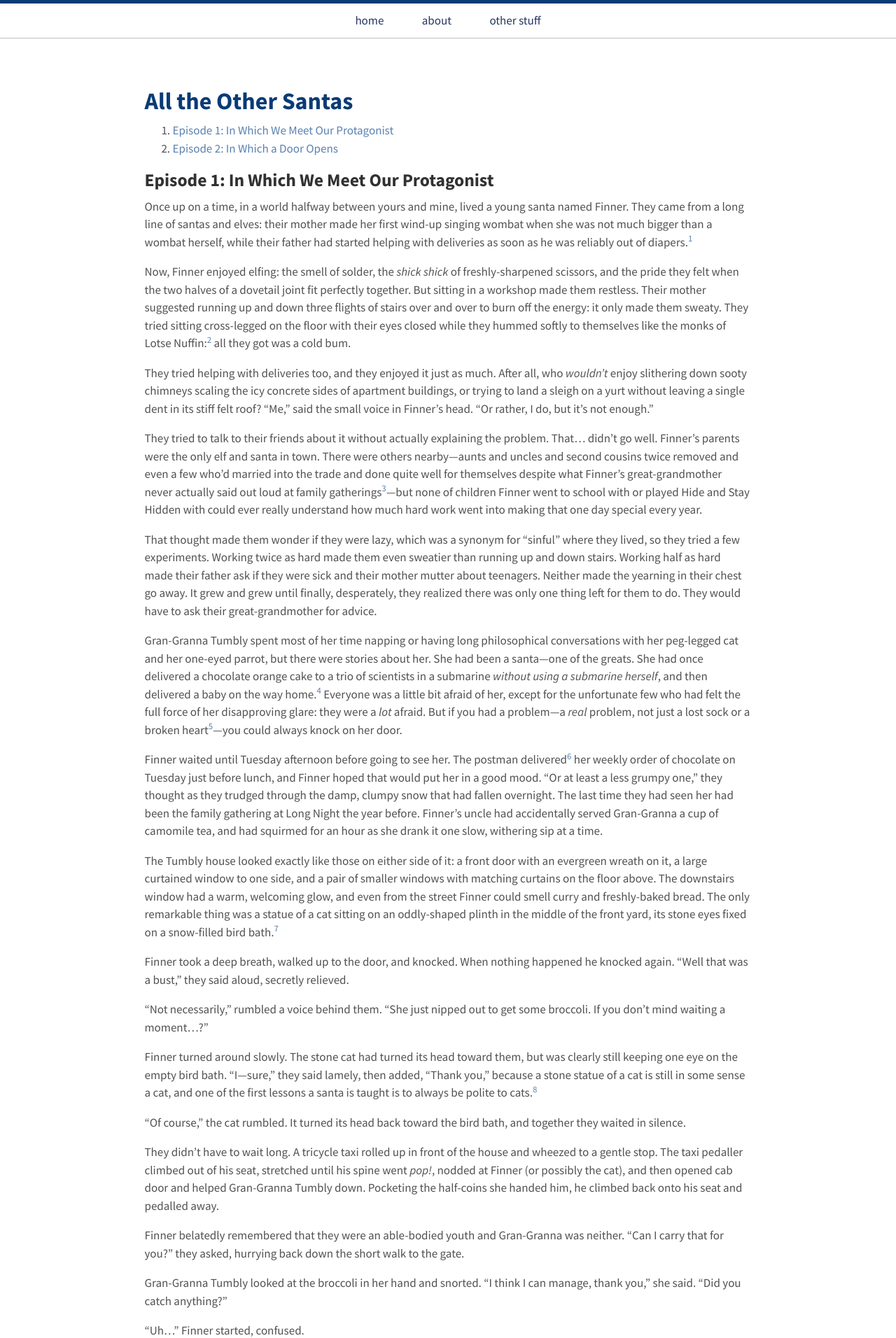
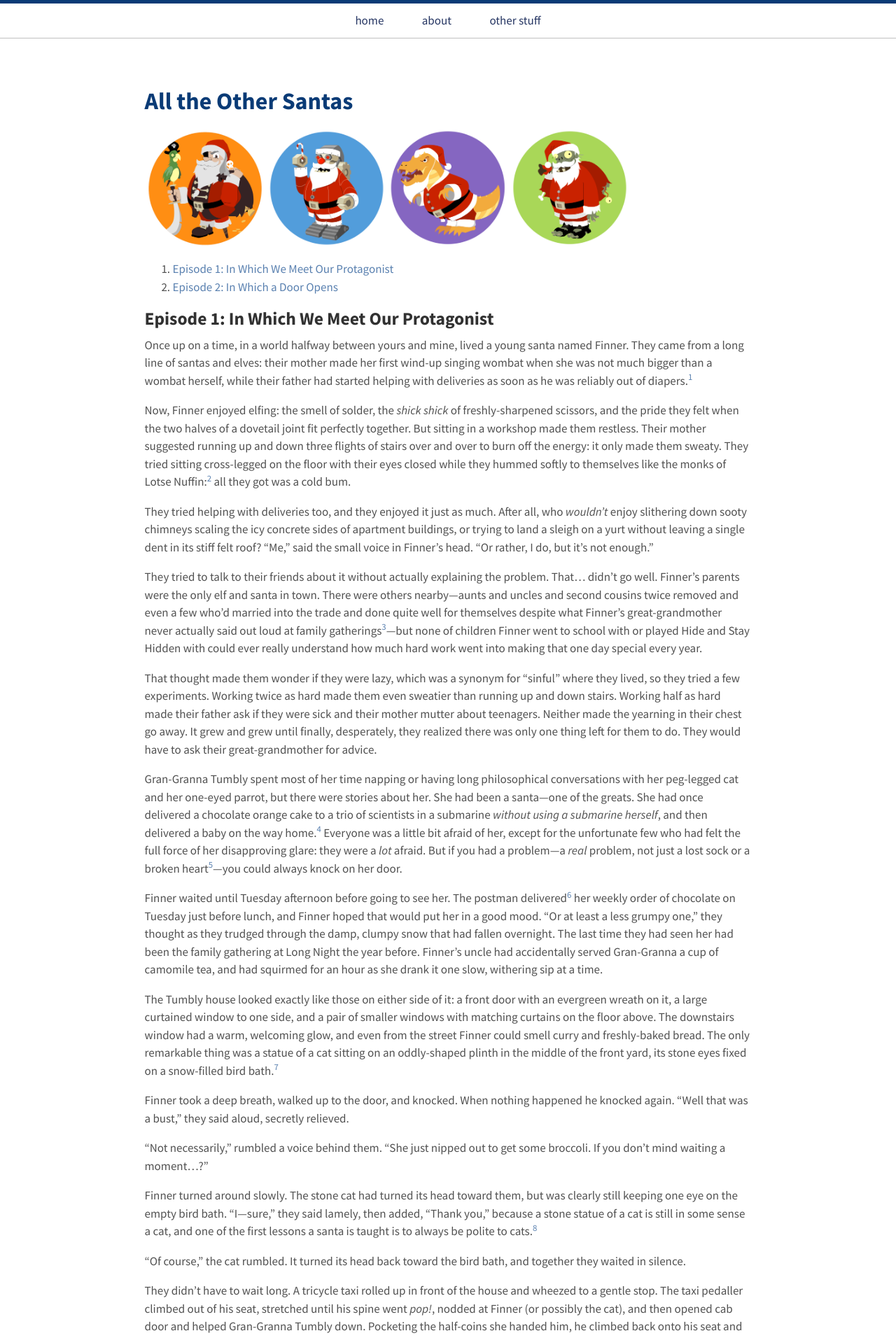
Before and after one commit to gvwilson/sensibleadventures, a Jekyll site: the page built from santas/santas.md, in a window 1280 px wide. Shown: the top 1912 px of the page at 70% size. Built offline with Jekyll 4.4.1, drawn with Linux system fonts in a browser that asks for light colours; nearby versions of some CDN libraries.

Commit message:
Santa images

```diff
--- a/santas/santas.md
+++ b/santas/santas.md
@@ -5,7 +5,11 @@
 footnotes: true
 ---
 
-<ol id="toc"></ol>
+<div style="align: center;">
+<p><img style="float: left;" src="./clausbeard.png" width="20%" /><img style="float: left;" src="./robo-santa.png" width="20%" /><img style="float: left;" src="./santasaurus.png" width="20%" /><img style="float: left;" src="./zombie-claus.png" width="20%" /></p>
+</div>
+
+<ol style="clear:both;" id="toc"></ol>
 
 <section markdown="1">
 
```
Also changed, not shown: santas/clausbeard.png (added), santas/robo-santa.png (added), santas/santasaurus.png (added), santas/zombie-claus.png (added).
